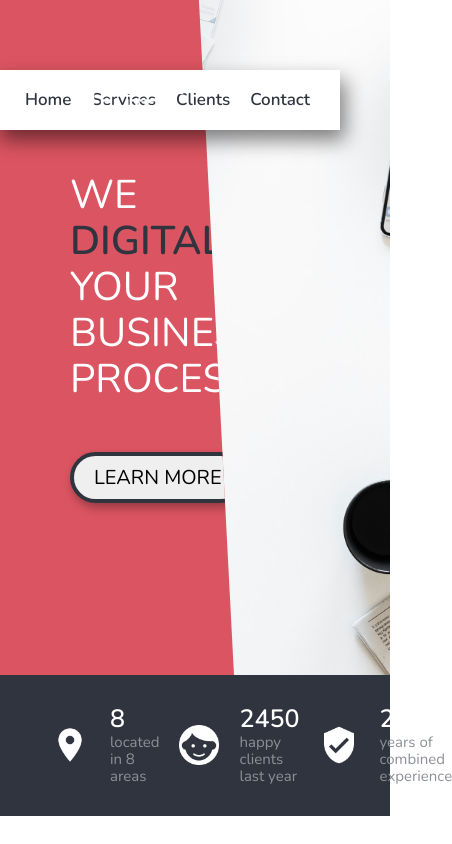
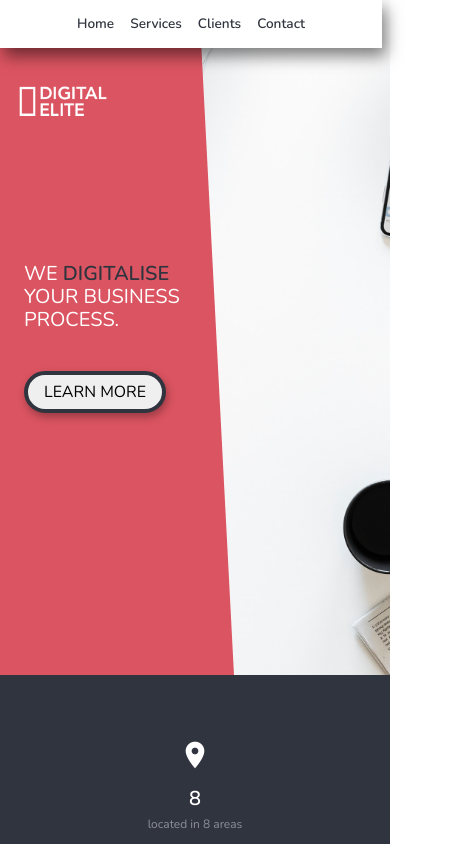
Before and after one commit to konradcodes/Web-Dev-Challenge-1, a website: page index.html in a window 390 px wide. Shown: the top 844 px of the page, 452 px wide, since content can reach past the window. Drawn offline with nearby package versions, Linux system fonts and the light colour scheme.

Commit message:
media queries added

```diff
--- a/css/style.css
+++ b/css/style.css
@@ -4,6 +4,9 @@
 html {
   box-sizing: border-box;
   font-size: 62.5%; }
+  @media only screen and (max-width: 69.9375em) {
+    html {
+      font-size: 50%; } }
 
 /**
  * Make all elements from the DOM inherit from the parent box-sizing
@@ -356,6 +359,14 @@ template {
     opacity: 1;
     transform: translateY(0); } }
 
+@keyframes fromRight {
+  0% {
+    opacity: 0;
+    transform: translateX(10rem); }
+  100% {
+    opacity: 1;
+    transform: translateX(0); } }
+
 .header {
   height: 80vh;
   position: relative;
@@ -383,6 +394,18 @@ template {
     .header__heading--emphasis {
       color: #30343f;
       font-weight: bold; }
+    @media only screen and (max-width: 56.25em) {
+      .header__heading {
+        font-size: 3.5rem; } }
+    @media only screen and (max-width: 48.75em) {
+      .header__heading {
+        font-size: 3rem; } }
+    @media only screen and (max-width: 43.75em) {
+      .header__heading {
+        margin-left: 3rem; } }
+    @media only screen and (max-width: 38.75em) {
+      .header__heading {
+        font-size: 2.5rem; } }
   .header__right {
     background-image: url("../img/background_header.jpg");
     height: 100%;
@@ -398,28 +421,15 @@ template {
     top: 7rem;
     left: 7rem;
     animation: fromTop 2s ease-out; }
+    @media only screen and (max-width: 43.75em) {
+      .header__logo-box {
+        left: 3rem; } }
+    @media only screen and (max-width: 38.75em) {
+      .header__logo-box {
+        left: 2rem;
+        top: 10rem; } }
   .header__logo {
     height: 5rem; }
-  .header__button {
-    font-size: 2rem;
-    font-weight: 400;
-    text-transform: uppercase;
-    padding: 1rem 2rem;
-    border-radius: 25rem;
-    border: 4px solid #30343f;
-    display: block;
-    margin-top: 5rem;
-    box-shadow: 0.2rem 0.5rem 1rem rgba(0, 0, 0, 0.3);
-    outline: none;
-    transition: all 0.3s;
-    backface-visibility: hidden;
-    animation: fromBottom 2s ease-out; }
-    .header__button:hover {
-      transform: translateY(-0.8rem);
-      box-shadow: 0.5rem 1rem 2rem rgba(0, 0, 0, 0.6); }
-    .header__button:active {
-      transform: translateY(-0.5rem);
-      box-shadow: 0.5rem 1rem 2rem rgba(0, 0, 0, 0.4); }
   .header__navbar {
     text-decoration: none;
     position: absolute;
@@ -430,7 +440,23 @@ template {
     padding: 1rem 2rem;
     box-shadow: 0.5rem 1rem 2rem rgba(0, 0, 0, 0.5);
     text-align: center;
-    backface-visibility: hidden; }
+    backface-visibility: hidden;
+    animation: fromRight 1.2s ease-in-out; }
+    @media only screen and (max-width: 48.75em) {
+      .header__navbar {
+        top: 5rem;
+        right: 3rem; } }
+    @media only screen and (max-width: 43.75em) {
+      .header__navbar {
+        right: 1rem; } }
+    @media only screen and (max-width: 38.75em) {
+      .header__navbar {
+        top: 0;
+        left: 0;
+        display: flex;
+        justify-content: space-around;
+        align-items: center;
+        padding: 1rem 1rem; } }
     .header__navbar ul {
       list-style-type: none;
       display: flex;
@@ -453,11 +479,21 @@ template {
   display: flex;
   justify-content: space-around;
   align-items: center;
-  padding: 3rem; }
+  padding: 5rem; }
+  @media only screen and (max-width: 38.75em) {
+    .items {
+      flex-direction: column;
+      justify-content: space-around; } }
   .items__box {
     display: flex;
     justify-content: center;
     align-items: center; }
+    @media only screen and (max-width: 38.75em) {
+      .items__box {
+        flex-direction: column;
+        justify-content: space-between;
+        align-items: center;
+        margin: 1rem 4rem; } }
   .items__icon {
     height: 4rem;
     margin: 2rem; }
@@ -467,11 +503,39 @@ template {
   .items__paragraph {
     font-size: 1.5rem;
     color: #8d9096; }
+    @media only screen and (max-width: 38.75em) {
+      .items__paragraph {
+        margin: 1rem 0; } }
   .items__description {
     display: flex;
     flex-direction: column;
     justify-content: center;
     align-items: flex-start; }
+    @media only screen and (max-width: 38.75em) {
+      .items__description {
+        justify-content: center;
+        align-items: center; } }
+
+.header__button {
+  font-size: 2rem;
+  font-weight: 400;
+  text-transform: uppercase;
+  padding: 1rem 2rem;
+  border-radius: 25rem;
+  border: 4px solid #30343f;
+  display: block;
+  margin-top: 5rem;
+  box-shadow: 0.2rem 0.5rem 1rem rgba(0, 0, 0, 0.3);
+  outline: none;
+  transition: all 0.3s;
+  backface-visibility: hidden;
+  animation: fromBottom 2s ease-out; }
+  .header__button:hover {
+    transform: translateY(-0.8rem);
+    box-shadow: 0.5rem 1rem 2rem rgba(0, 0, 0, 0.6); }
+  .header__button:active {
+    transform: translateY(-0.5rem);
+    box-shadow: 0.5rem 1rem 2rem rgba(0, 0, 0, 0.4); }
 
 .section-information {
   background-color: #30343f; }
```
